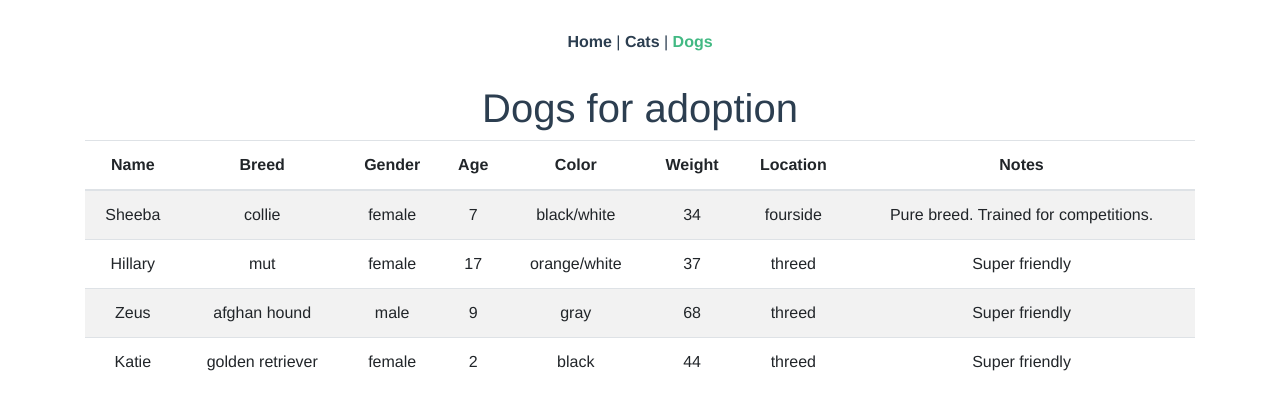
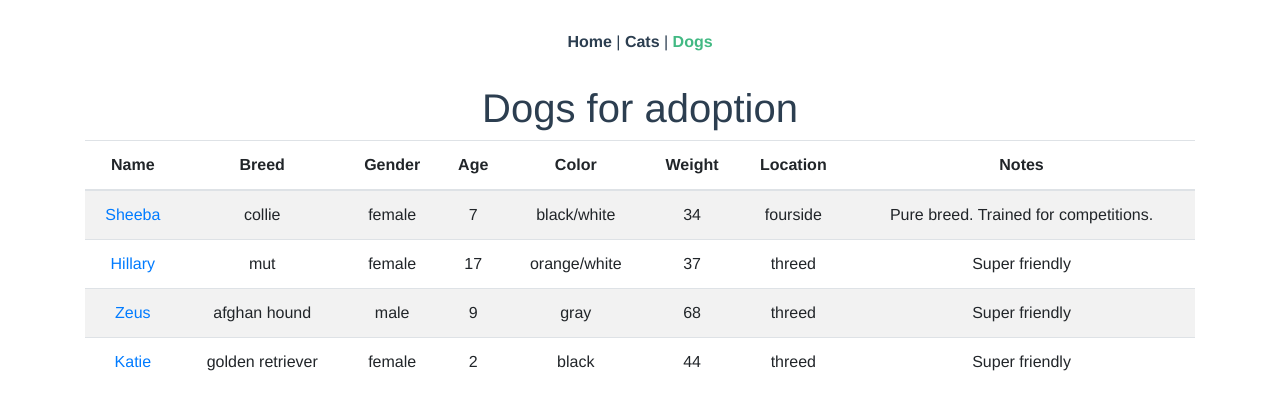
Before and after one commit to shaneiadt/vue-adopt-a-pet, a Vue app: page /dogs in a window 1280 px wide. Shown: the top 410 px of the page. Built offline with nearby package versions, Linux system fonts and the light colour scheme.

Commit message:
Map data to vuex state

```diff
--- a/src/store/index.js
+++ b/src/store/index.js
@@ -1,10 +1,14 @@
 import Vue from 'vue'
 import Vuex from 'vuex'
+import cats from '@/data/cats'
+import dogs from '@/data/dogs'
 
 Vue.use(Vuex)
 
 export default new Vuex.Store({
   state: {
+    cats,
+    dogs
   },
   mutations: {
   },
--- a/src/views/Cats.vue
+++ b/src/views/Cats.vue
@@ -10,13 +10,13 @@
 </template>
 
 <script>
-import cats from '@/data/cats'
+import { mapState } from 'vuex'
 
 export default {
-  data () {
-    return {
-      cats
-    }
+  computed: {
+    ...mapState([
+      'cats'
+    ])
   }
 }
 </script>
--- a/src/views/Dogs.vue
+++ b/src/views/Dogs.vue
@@ -1,18 +1,20 @@
 <template>
   <div>
     <h1>Dogs for adoption</h1>
-    <b-table striped hover :items="dogs"></b-table>
+    <b-table striped hover :items="dogs">
+      <template v-slot:cell(name)="data">
+        <router-link :to="`/pets/${data.index}`">{{ data.value }}</router-link>
+      </template>
+    </b-table>
   </div>
 </template>
 
 <script>
-import dogs from '@/data/dogs'
+import { mapState } from 'vuex'
 
 export default {
-  data () {
-    return {
-      dogs
-    }
+  computed: {
+    ...mapState(['dogs'])
   }
 }
 </script>
```
